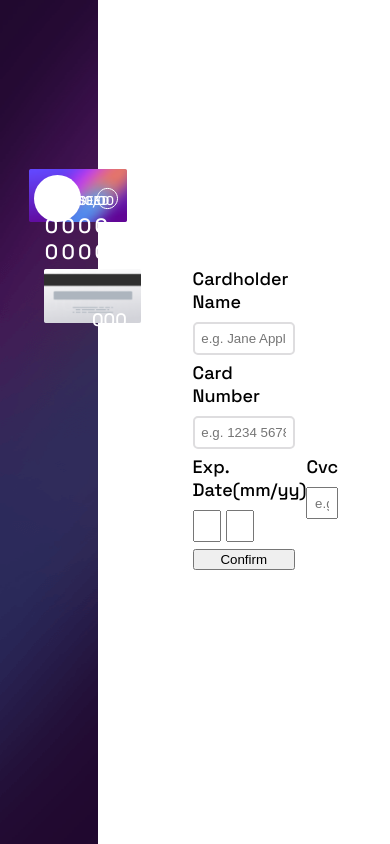
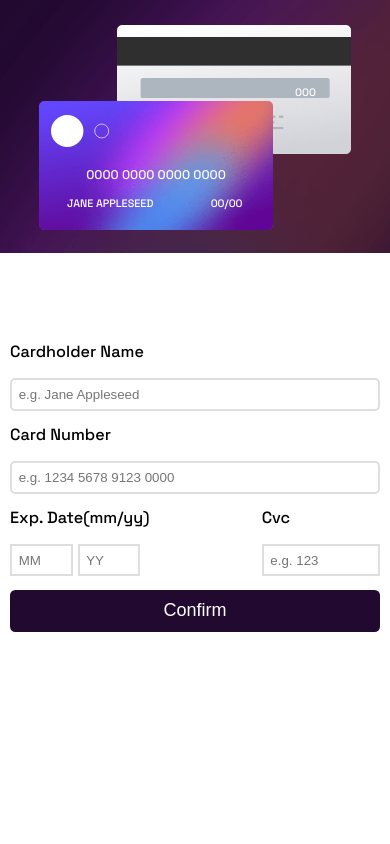
Before and after one commit to Razvan101/interactive-card-validation, a plain HTML site: page index.html in a window 390 px wide. Drawn offline with Linux system fonts and the light colour scheme.

Commit message:
final html css

```diff
--- a/css/main.css
+++ b/css/main.css
@@ -17,7 +17,7 @@ body {
   background-image: url('../images/bg-main-desktop.png');
 }
 #front-card {
-  position: relative;
+  position: absolute;
   left: 30%;
   top: 20%;
   width: 100%;
@@ -55,9 +55,9 @@ body {
   font-size: 0.8rem;
 }
 #back-card {
-  position: relative;
+  position: absolute;
   left: 45%;
-  top: 25%;
+  top: 55%;
   width: 100%;
 }
 #back-card img {
@@ -103,6 +103,59 @@ body {
 #date-group .form-group:last-child {
   width: 50%;
 }
-#date-group .form-group input[type=text]{
+#date-group .form-group input[type=text],
+#date-group .form-group input[type=number]{
   padding: 0.5em;
+  border: 2px solid hsl(270, 3%, 87%);
 }
+#card input[type=submit]{
+  padding: 0.6em;
+  background-color: hsl(278, 68%, 11%);
+  border: none;
+  color: white;
+  font-size: 1em;
+  cursor: pointer;
+  border-radius: 0.3em;
+}
+#card input[type=submit]:hover {
+  opacity: 0.9;
+}
+@media screen and (max-width: 1248px){
+  #back-card #cvc-number {
+    font-size: 0.7em;
+  }
+  #front-card #card-number {
+    font-size: 0.8em;
+  }
+}
+@media screen and (max-width: 900px){
+  #front-card {
+    width: 110%;
+  }
+  #front-card #top-icon {
+    width: 25%;
+  }
+  #front-card #card-number {
+    letter-spacing: 0;
+    font-size: 0.7em
+  }
+  #front-card #card-name {
+    font-size: 0.6em;
+  }
+  #front-card #expiry-date {
+    font-size: 0.6em;
+  }
+  #back-card {
+    width: 110%;
+  }
+  #back-card #cvc-number {
+    font-size: 0.6em;
+    top: 32%;
+  }
+  #card label {
+    font-size: 0.8em;
+  }
+  #card {
+    width: 50%;
+  }
+}
--- /dev/null
+++ b/css/mobile.css
@@ -0,0 +1,38 @@
+#main-content {
+  flex-direction: column;
+}
+#main-content #left {
+  width: 100%;
+  height: 30%;
+}
+#left #front-card {
+  position: absolute;
+  width: 60%;
+  top: 40%;
+  left: 10%;
+  z-index: 1;
+}
+#left #back-card {
+  position: relative;
+  width: 60%;
+  left: 30%;
+  top: 10%;
+}
+#back-card #cvc-number{
+  top: 37%;
+}
+#right {
+  margin-top: 20%;
+  width: 100%;
+  padding: 10px;
+}
+#right #card {
+  width: 100%;
+}
+#right #card label {
+  font-size: 0.9em;
+  margin-bottom: 1em;
+}
+#right #card input {
+  margin-bottom: 1em;
+}
--- a/index.html
+++ b/index.html
@@ -10,6 +10,7 @@
   <title>Frontend Mentor | Interactive Card Validation</title>
   <link rel="icon" href="./images/favicon-32x32.png">
   <link rel="stylesheet" href="./css/main.css">
+  <link rel="stylesheet" media="screen and (max-width: 600px)" href="./css/mobile.css">
 </head>
 <body>
   <div id="main-content">
```
